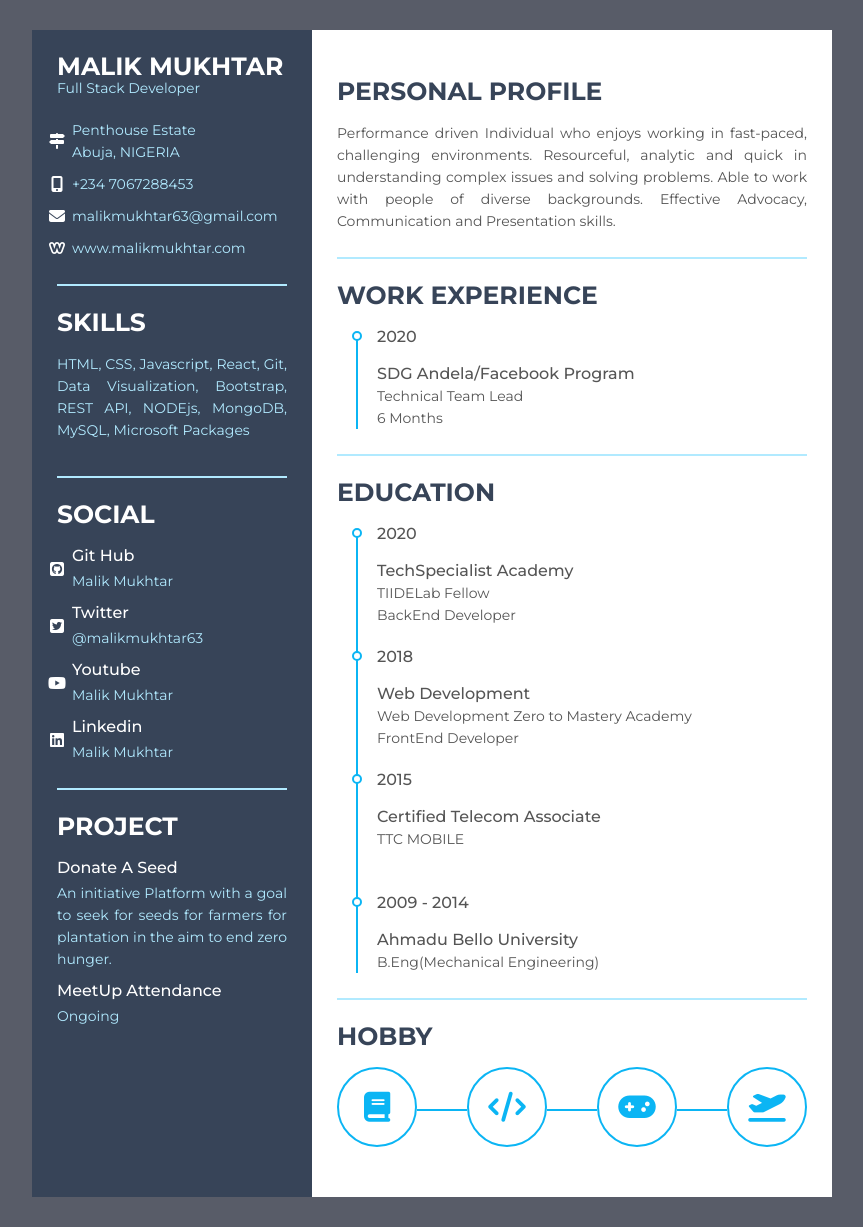
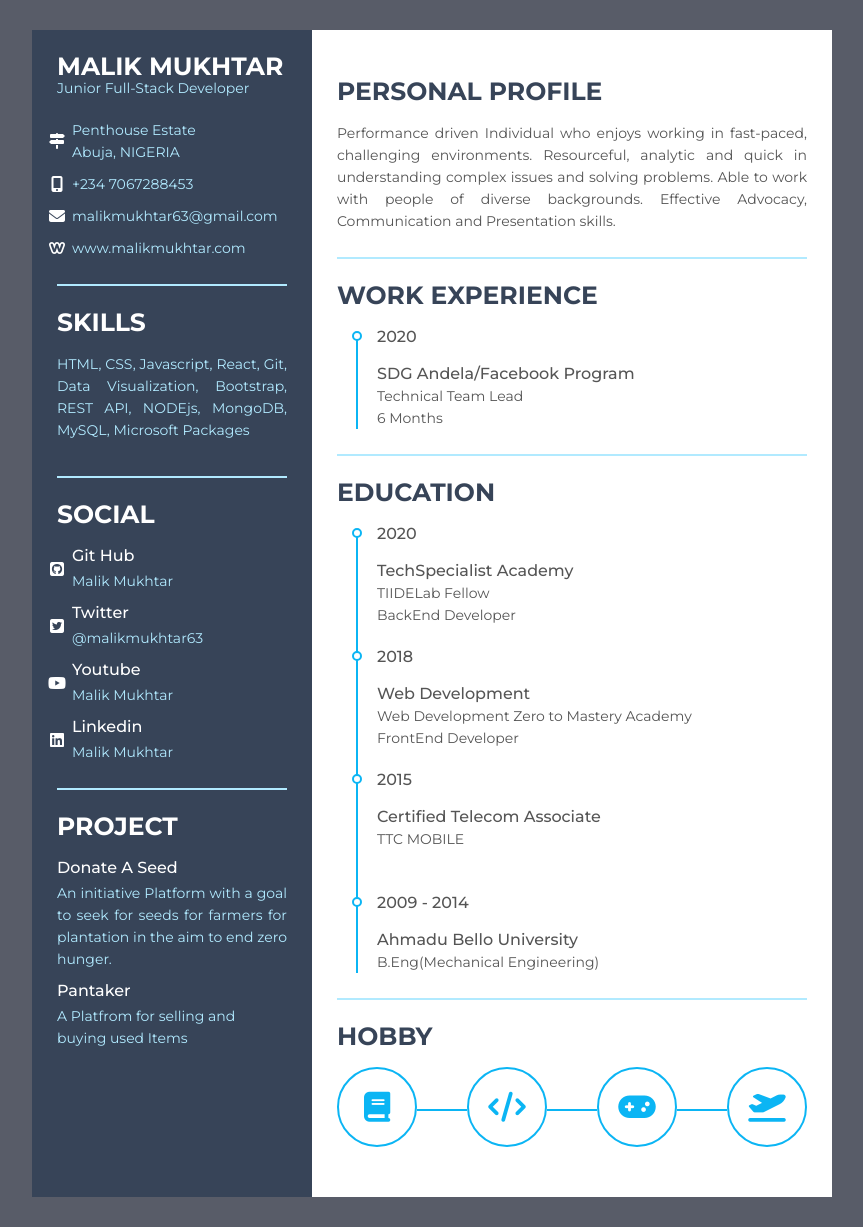
Before and after one commit to malikmukhtar/Personnal-Portfolio, a plain HTML site: page resume.html in a window 1280 px wide. Shown: the whole page, without its empty margins (208-1071 px from the left). Drawn offline with Linux system fonts and the light colour scheme.

Commit message:
update resume

```diff
--- a/resume.html
+++ b/resume.html
@@ -16,7 +16,7 @@
           <div class="resume_item resume_info">
             <div class="title">
               <p class="bold">Malik Mukhtar</p>
-              <p class="regular">Full Stack Developer</p>
+              <p class="regular">Junior Full-Stack Developer</p>
             </div>
             <ul>
               <li>
@@ -138,8 +138,8 @@
               </li>
               <li>
                 <div class="data">
-                  <p class="semi-bold">MeetUp Attendance</p>
-                  <p>Ongoing</p>
+                  <p class="semi-bold">Pantaker</p>
+                  <p>A Platfrom for selling and buying used Items</p>
                 </div>
               </li>
             </ul>
```
